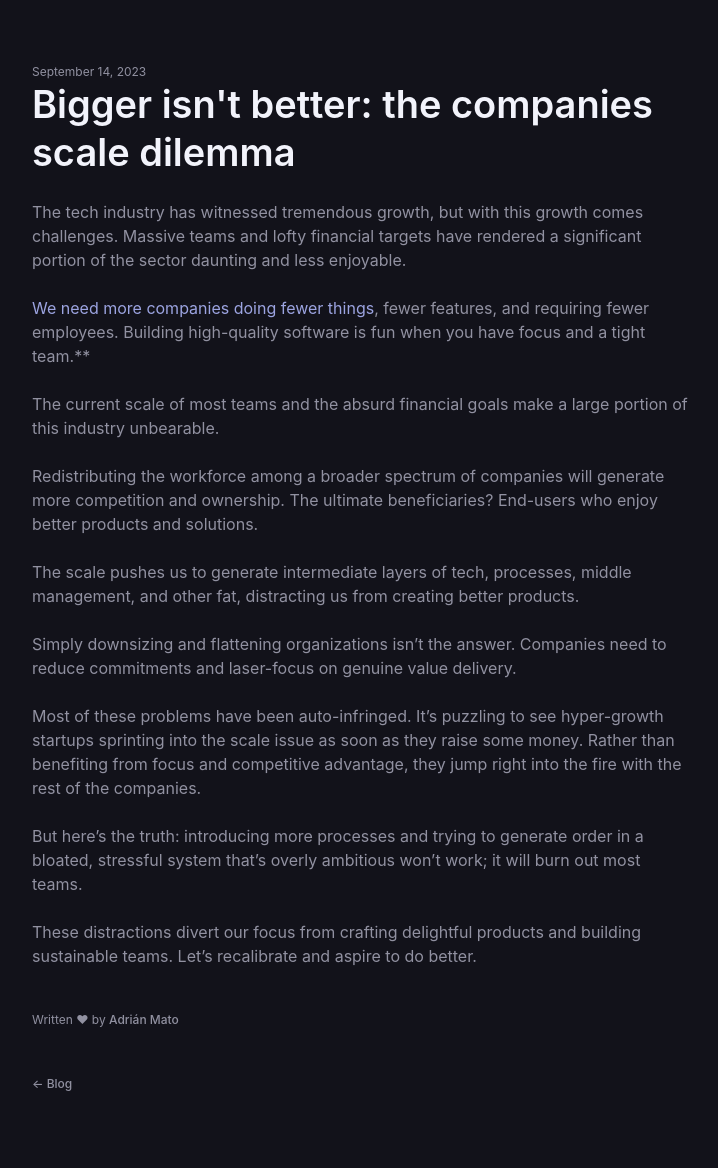
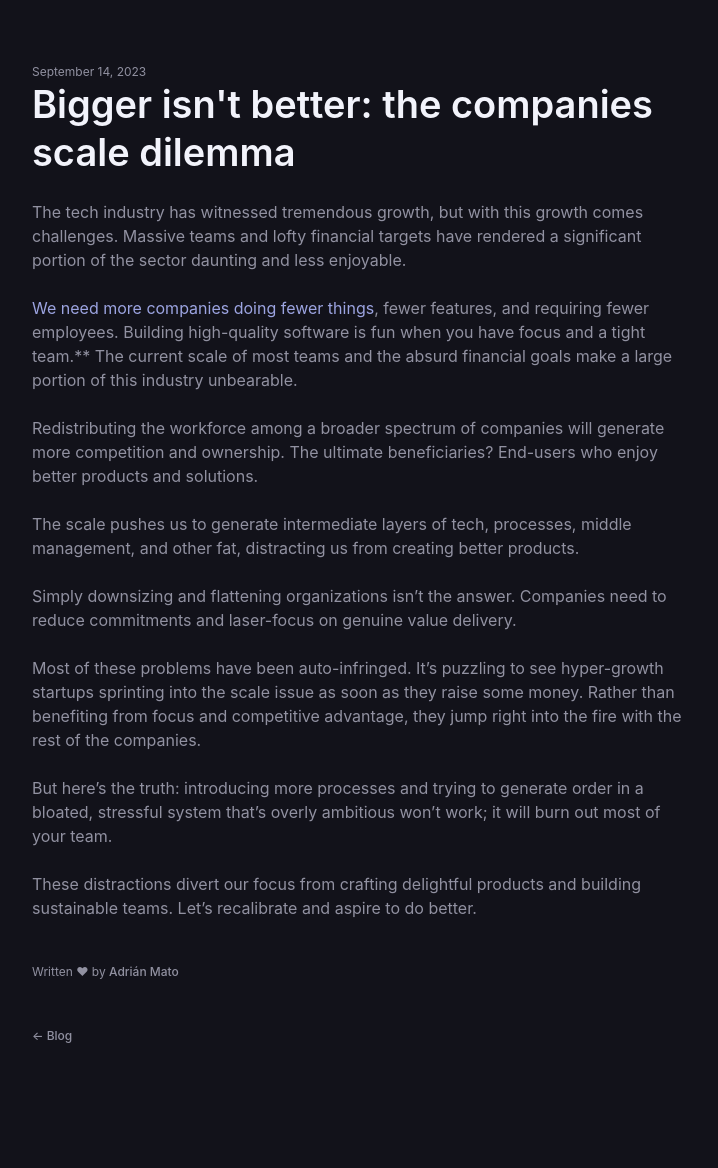
Before and after one commit to adrianmg/adrianmg.github.io, a Jekyll site: the page built from _posts/2023-09-14-bigger-isnt-better-companies-scale-dilemma.md, in a window 1280 px wide. Shown: the whole page, without its empty margins (278-996 px from the left). Built offline with Jekyll 4.4.1, drawn with Linux system fonts in a browser that asks for light colours; after the commit the page ends 1120 px from its top, so only the background shows below that.

Commit message:
Final touches

```diff
--- a/_posts/2023-09-14-bigger-isnt-better-companies-scale-dilemma.md
+++ b/_posts/2023-09-14-bigger-isnt-better-companies-scale-dilemma.md
@@ -7,9 +7,7 @@ categories: [blog, industry, opinion]
 
 The tech industry has witnessed tremendous growth, but with this growth comes challenges. Massive teams and lofty financial targets have rendered a significant portion of the sector daunting and less enjoyable.
 
-**We need more companies doing fewer things**, fewer features, and requiring fewer employees. Building high-quality software is fun when you have focus and a tight team.**
-
-The current scale of most teams and the absurd financial goals make a large portion of this industry unbearable.
+**We need more companies doing fewer things**, fewer features, and requiring fewer employees. Building high-quality software is fun when you have focus and a tight team.** The current scale of most teams and the absurd financial goals make a large portion of this industry unbearable.
 
 Redistributing the workforce among a broader spectrum of companies will generate more competition and ownership. The ultimate beneficiaries? End-users who enjoy better products and solutions.
 
@@ -19,6 +17,6 @@ Simply downsizing and flattening organizations isn't the answer. Companies need
 
 Most of these problems have been auto-infringed. It's puzzling to see hyper-growth startups sprinting into the scale issue as soon as they raise some money. Rather than benefiting from focus and competitive advantage, they jump right into the fire with the rest of the companies.
 
-But here's the truth: introducing more processes and trying to generate order in a bloated, stressful system that's overly ambitious won't work; it will burn out most teams.
+But here's the truth: introducing more processes and trying to generate order in a bloated, stressful system that's overly ambitious won't work; it will burn out most of your team.
 
 These distractions divert our focus from crafting delightful products and building sustainable teams. Let's recalibrate and aspire to do better.
```
